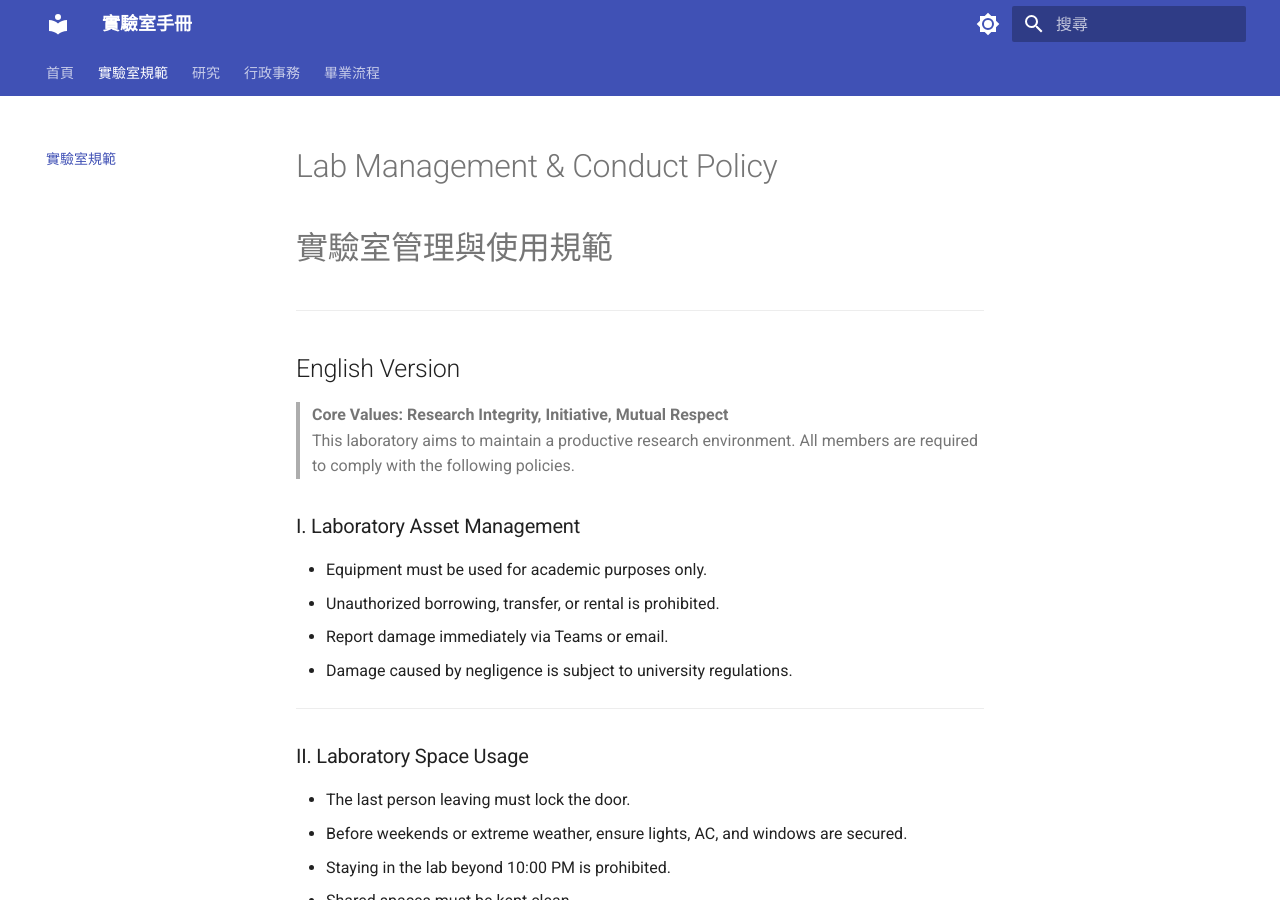
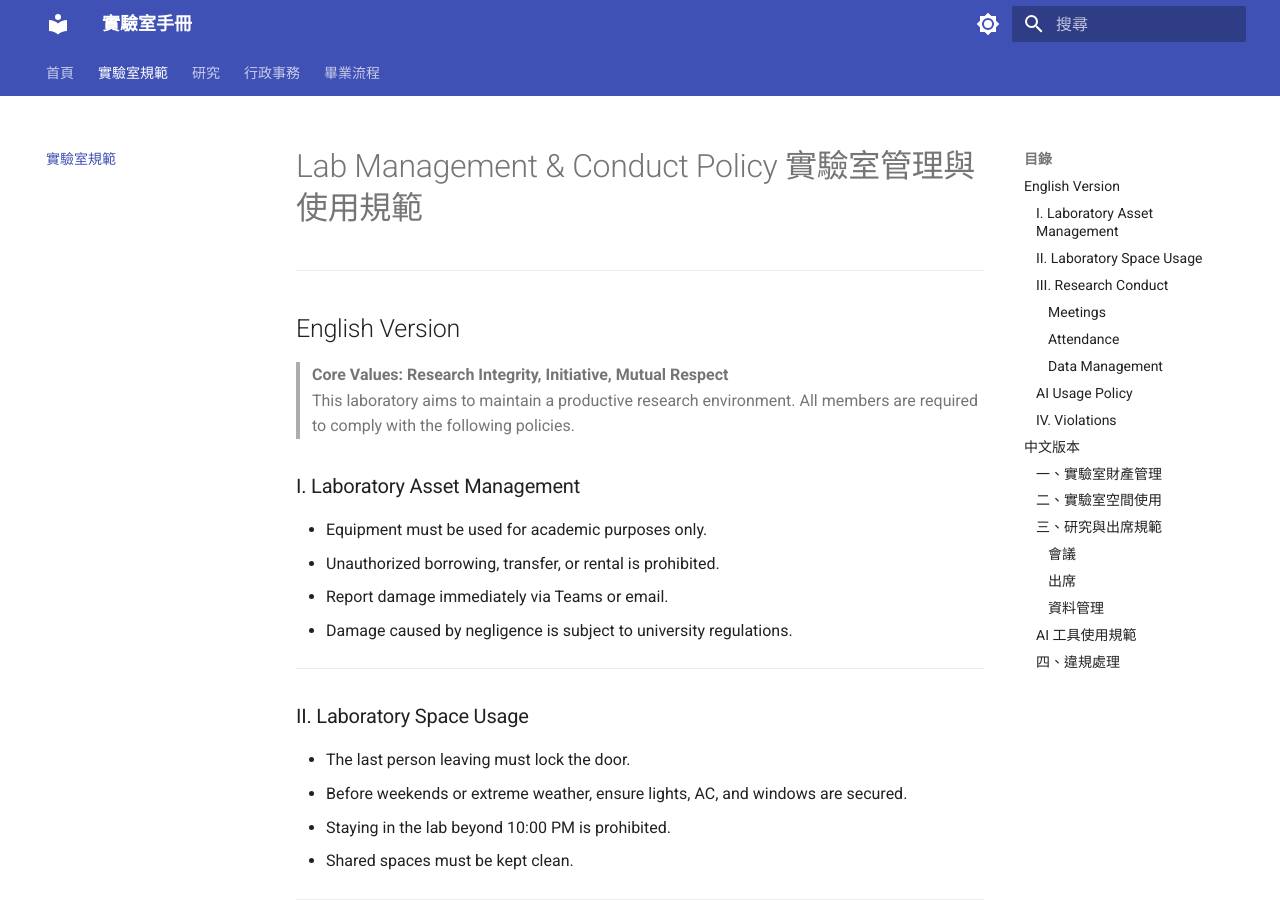
Before and after one commit to Ewz9/lab_handbook, an MkDocs documentation site: the page built from docs/regulations.md, in a window 1280 px wide and 900 px high. Built offline with MkDocs 1.6.1 and Material for MkDocs 9.7.7, drawn with Linux system fonts in a browser that asks for light colours.

Commit message:
Update regulations.md

```diff
--- a/docs/regulations.md
+++ b/docs/regulations.md
@@ -1,5 +1,4 @@
-# Lab Management & Conduct Policy
-# 實驗室管理與使用規範
+# Lab Management & Conduct Policy 實驗室管理與使用規範
 
 ---
 
```
